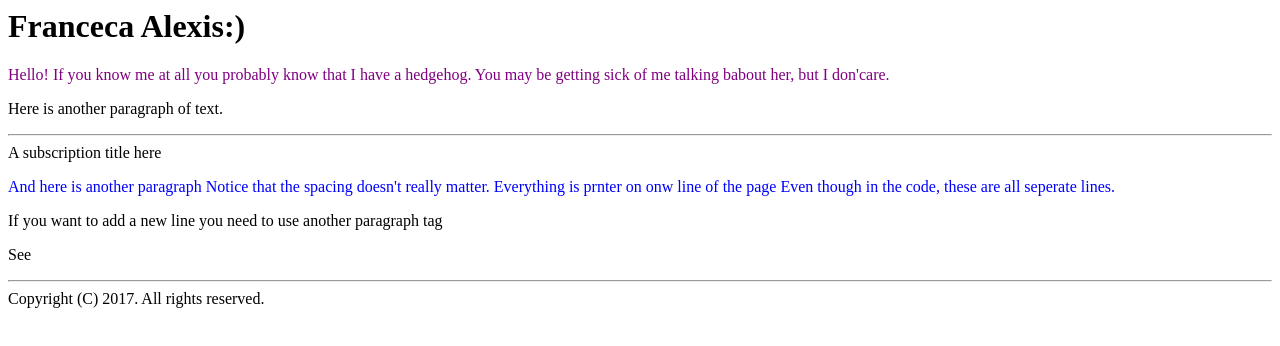
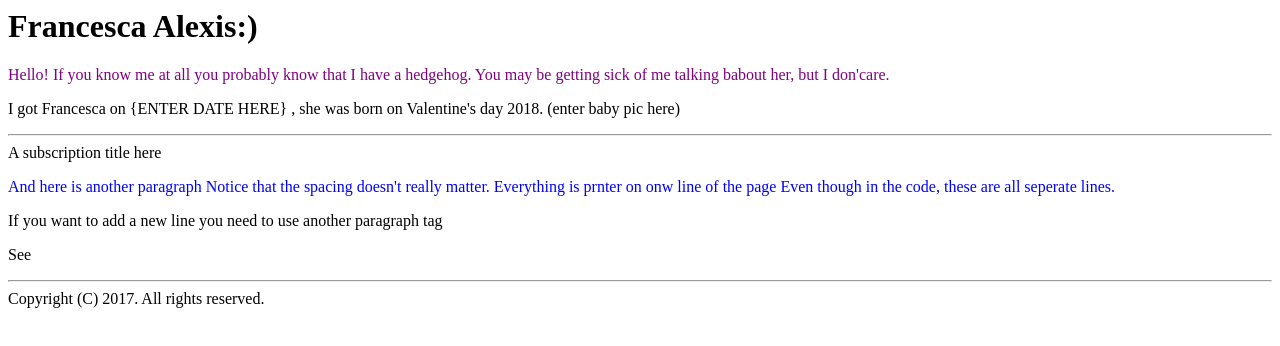
Before and after one commit to colvidak000/csptest11, a plain HTML site: page index.html in a window 1280 px wide. Drawn offline with Linux system fonts and the light colour scheme.

Commit message:
Update index.html

```diff
--- a/index.html
+++ b/index.html
@@ -1,9 +1,9 @@
 <html>
   <title>Sample Website #1</title>
   <body bgcolor=white>
-    <h1 style="color:black">Franceca Alexis:)</h1>
+    <h1 style="color:black">Francesca Alexis:)</h1>
   <p style="color:purple">Hello! If you know me at all you probably know that I have a hedgehog. You may be getting sick of me talking babout her, but I don'care.
-  <p>Here is another paragraph of text.
+  <p>I got Francesca on {ENTER DATE HERE} , she was born on Valentine's day 2018. (enter baby pic here)
   <hr>
   <hr2> A subscription title here</hr2>
   <p style="color:blue">And here is another paragraph
```
